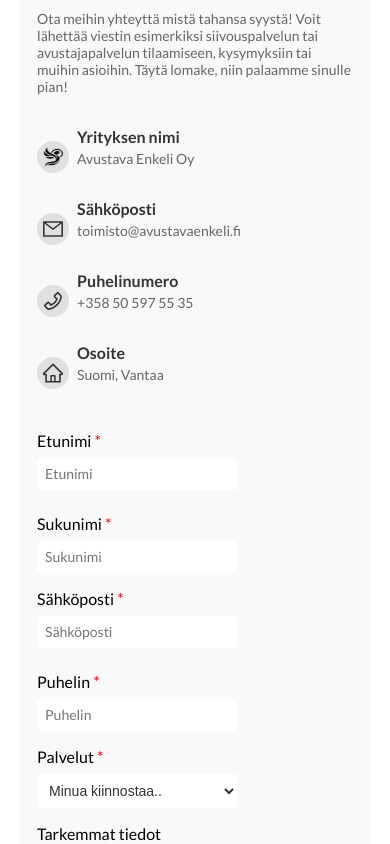
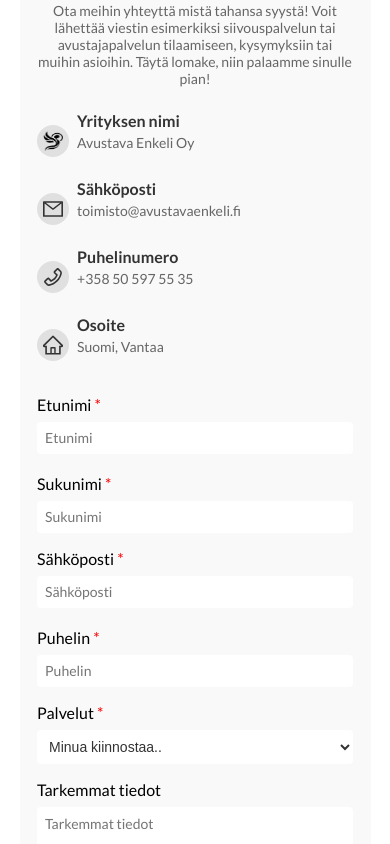
Before and after one commit to anyajegorova/avustava-enkeli, a React (Vite) app: page / in a window 390 px wide. Shown: the part 5120-5964 px from the top of the page. Built offline with nearby package versions, Linux system fonts and the light colour scheme.

Commit message:
responsiveness of contact form for tablets

```diff
--- a/src/ui/components/ContactForm2.tsx
+++ b/src/ui/components/ContactForm2.tsx
@@ -49,8 +49,8 @@ const ContactForm2 = () => {
                     </div>
                 </div>
             </Reveal>
-            <Reveal>
-                <form className='contact-form'>
+            <form className='contact-form'>
+                <Reveal width='100%'>
                     <div className='name-surname-container'>
                         <div className='form-item'>
                             <label htmlFor="etunimi">Etunimi <span style={{ color: 'red' }}>*</span></label>
@@ -84,12 +84,12 @@ const ContactForm2 = () => {
                         <label htmlFor="tarkemmatTiedot">Tarkemmat tiedot</label>
                         <textarea id="tarkemmatTiedot" name="tarkemmatTiedot" placeholder="Tarkemmat tiedot"></textarea>
                     </div>
-                    <p style={{ color: 'red' }}>* Pakollinen kenttä</p> {/* Explanation moved */}
+                    <p style={{ color: 'red' }}>* Pakollinen kenttä</p>
                     <div className="form-item button-container">
                         <CustomButton text="Lähetä" onClick={() => { /* handle form submission */ }} />
                     </div>
-                </form>
-            </Reveal>
+                </Reveal>
+            </form>
         </div>
     )
 }
--- a/src/ui/styles/ContactForm2.css
+++ b/src/ui/styles/ContactForm2.css
@@ -139,6 +139,48 @@
     color: #666;
 }
 
+/* Responsive Styles */
+
+@media (max-width: 1024px) {
+  .contact-form-container {
+    flex-direction: column;
+    align-items: center;
+    gap: 1.5rem;
+  }
+
+  .contact-form {
+    width: 100%;
+  }
+
+  .name-surname-container,
+  .contact-info-container {
+    flex-direction: column;
+    gap: 0.75rem;
+  }
+
+  .contact-description {
+    text-align: center;
+    margin-top: 1.5rem;
+    margin-bottom: 1.5rem;
+  }
+
+  .company-contact-info-container {
+    grid-template-columns: 1fr 1fr;
+    gap: 0.75rem;
+  }
+
+  .form-item input,
+  .form-item textarea,
+  .form-item select {
+    padding: 0.65rem;
+    font-size: 0.95rem;
+  }
+
+  .button-container .custom-button {
+    max-width: 300px;
+  }
+}
+
 @media (max-width: 768px) {
   .name-surname-container,
   .contact-info-container,
@@ -147,6 +189,9 @@
   }
   .company-contact-info-container {
     grid-template-columns: 1fr;
+  }
+  form {
+    width: 100%;
   }
 }
 
```
